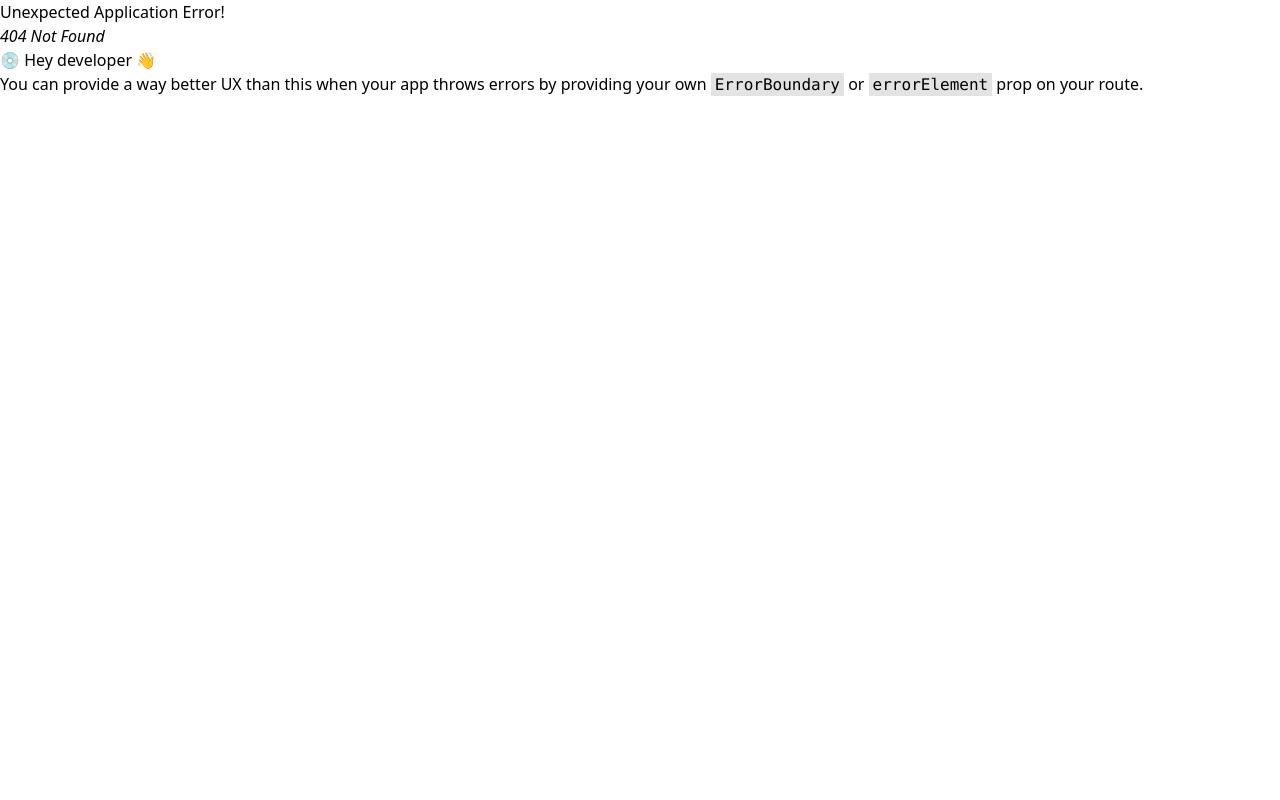
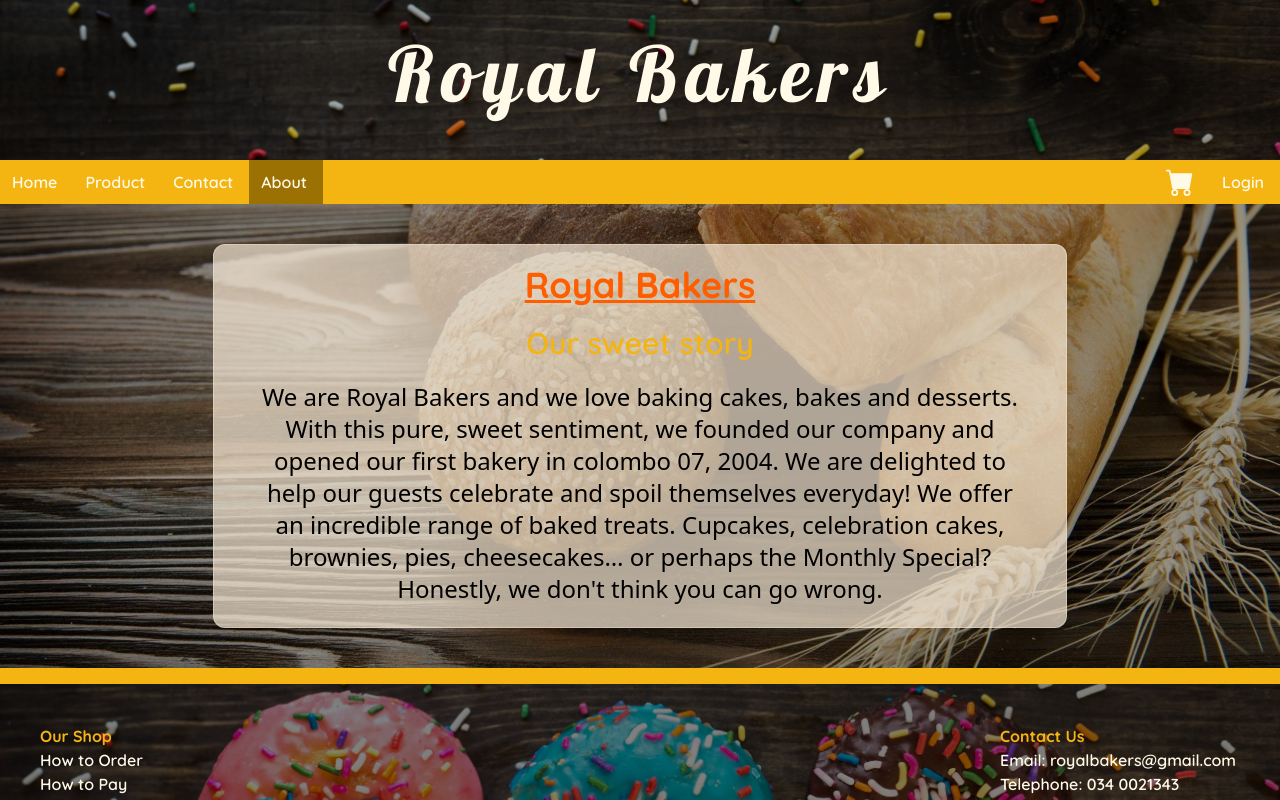
Before and after one commit to kivilak/mini-project-reactjs, a React (Vite) app: page /about in a window 1280 px wide. Before the commit this address had no page. Shown: the top 800 px of the page. Built offline with nearby package versions, Linux system fonts and the light colour scheme.

Commit message:
feat: Add about page to website

```diff
--- a/src/assets/home/homeItem.js
+++ b/src/assets/home/homeItem.js
@@ -2,6 +2,7 @@ import item_1 from "./item-1.webp";
 import item_2 from "./item-2.webp";
 import item_3 from "./item-3.webp";
 import item_4 from "./item-4.webp";
+import img_slider_2 from "./img-slider-2.webp";
 
 const items = [
     {
@@ -22,4 +23,4 @@ const items = [
     }
 ]
 
-export { items };
+export { items, img_slider_2 };
--- /dev/null
+++ b/src/components/About/About.jsx
@@ -0,0 +1,23 @@
+import React from 'react'
+import { img_slider_2 } from '../../assets/home/homeItem'
+
+function About() {
+    console.log(img_slider_2)
+    return (
+        <div className="bg-slider-2 bg-cover bg-center bg-blend-darken bg-black/40 justify-items-center py-10" >
+            <div className="text-center bg-body-color pt-5 bg-opacity-70 lg:w-2/3 md:w-4/5 sm:w-4/6 lg:h-96 rounded-xl border border-body-color border-opacity-40">
+                <h1 className="text-4xl font-bold text-baker-orange font-quicksand underline">Royal Bakers</h1>
+                <h1 className="text-3xl font-semibold mt-5 text-baker-yellow font-quicksand">Our sweet story</h1>
+                <p className="text-2xl mt-5 mx-10 mb-20">
+                    We are Royal Bakers and we love baking cakes, bakes and desserts.
+                    With this pure, sweet sentiment, we founded our company and opened our first bakery in colombo 07, 2004.
+                    We are delighted to help our guests celebrate and spoil themselves everyday!
+                    We offer an incredible range of baked treats.
+                    Cupcakes, celebration cakes, brownies, pies, cheesecakes… or perhaps the Monthly Special? Honestly, we don't think you can go wrong.
+                </p>
+            </div>
+        </div >
+    )
+}
+
+export default About
--- a/src/components/Header/Header.jsx
+++ b/src/components/Header/Header.jsx
@@ -9,7 +9,7 @@ function Header() {
         <div className="justify-between items-center w-full lg:flex lg:w-auto lg:order-1 font-quicksand text-text-color font-bold">
           <div className="flex flex-col">
             <ul className="flex font-semibold lg:flex-row lg:mt-0 w-full justify-between">
-              <li><NavLink to="#" className={({ isActive }) => `block py-2.5 pr-4 pl-3 duration-200 ${isActive ? 'bg-nav-active' : 'bg-baker-yellow'} lg:hover:bg-nav-active`}>Home</NavLink></li>
+              <li><NavLink to={'/'} className={({ isActive }) => `block py-2.5 pr-4 pl-3 duration-200 ${isActive ? 'bg-nav-active' : 'bg-baker-yellow'} lg:hover:bg-nav-active`}>Home</NavLink></li>
               <li><NavLink to={'/product'} className={({ isActive }) => `block py-2.5 pr-4 pl-3 duration-200 ${isActive ? 'bg-nav-active' : 'bg-baker-yellow'} lg:hover:bg-nav-active`}>Product</NavLink></li>
               <li><NavLink to={'/contact'} className={({ isActive }) => `block py-2.5 pr-4 pl-3 duration-200 ${isActive ? 'bg-nav-active' : 'bg-baker-yellow'} lg:hover:bg-nav-active`}>Contact</NavLink></li>
               <li><NavLink to={'/about'} className={({ isActive }) => `block py-2.5 pr-4 pl-3 duration-200 ${isActive ? 'bg-nav-active' : 'bg-baker-yellow'} lg:hover:bg-nav-active`}>About</NavLink></li>
--- /dev/null
+++ b/src/components/components.js
@@ -0,0 +1,5 @@
+import About from "./About/About";
+import Home from "./Home/Home";
+
+
+export { About, Home };
--- a/src/main.jsx
+++ b/src/main.jsx
@@ -3,12 +3,14 @@ import { createRoot } from 'react-dom/client'
 import './index.css'
 import { Route, createBrowserRouter, createRoutesFromElements, RouterProvider } from 'react-router-dom'
 import Layout from './Layout.jsx'
-import Home from './components/Home/Home.jsx'
+import { About, Home } from './components/components.js'
+
 
 const router = createBrowserRouter(
   createRoutesFromElements(
     <Route path='/' element={<Layout />}>
       <Route path='' element={<Home />} />
+      <Route path='about' element={<About />} />
     </Route>
   )
 )
--- a/tailwind.config.js
+++ b/tailwind.config.js
@@ -20,7 +20,8 @@ export default {
         'baker-yellow': '#F4B411',
         'text-color': '#FFFAE7',
         'nav-active': '#9B7104',
-        'body-color': 'antiquewhite'
+        'body-color': 'antiquewhite',
+        'baker-orange': 'rgb(255, 94, 0)'
       },
       dropShadow: {
         '3xl': '0 35px 35px rgba(0, 0, 0, 0.25)',
```
